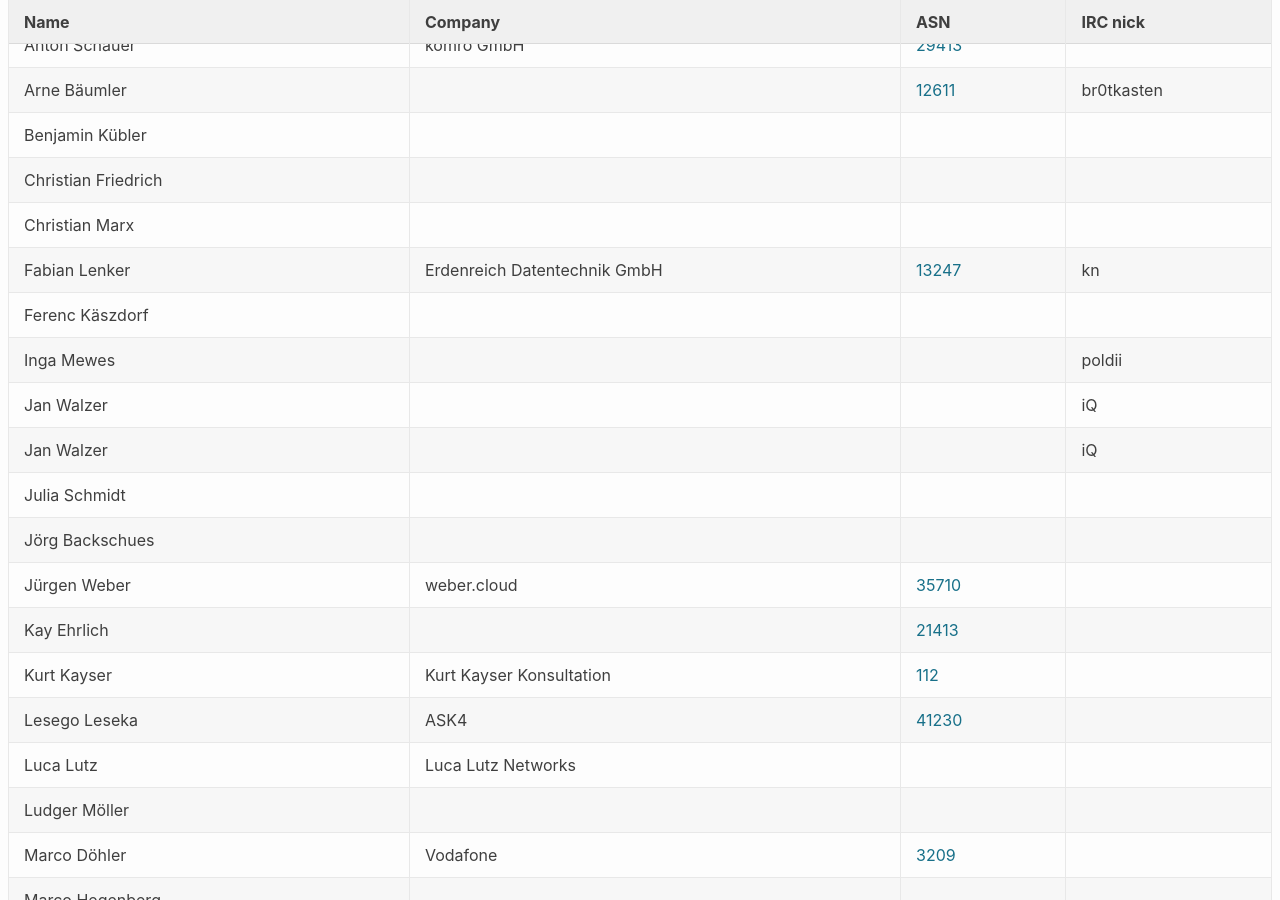
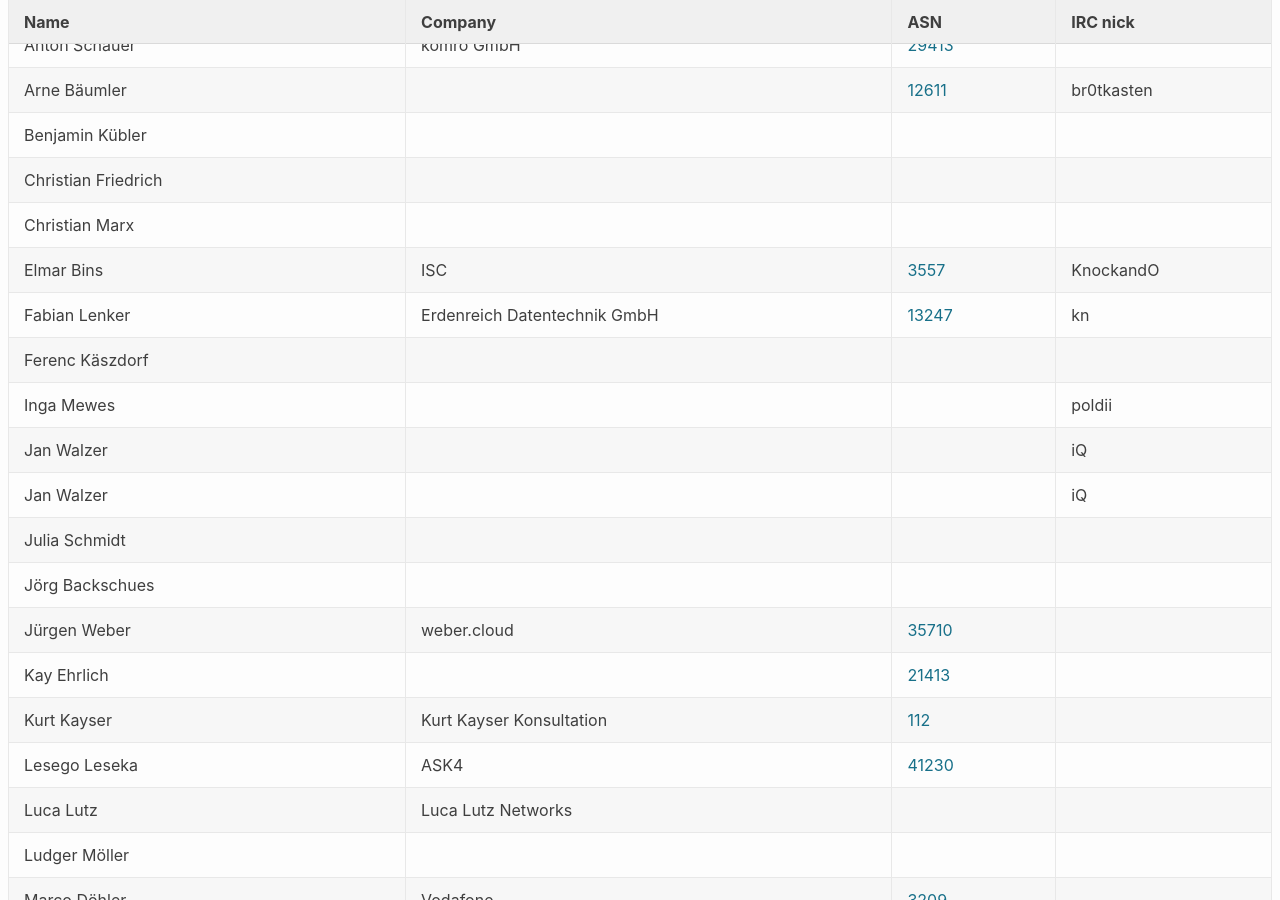
Before and after one commit to denog/pretix-attendeelist, a Jekyll site: the page built from denog15/index.md, in a window 1280 px wide and 900 px high, scrolled down 16989 px. Built offline with Jekyll 4.4.1, drawn with Linux system fonts in a browser that asks for light colours.

Commit message:
Latest data: Wed Oct 25 14:10:13 UTC 2023

```diff
--- a/_data/attendees_denog15_online.json
+++ b/_data/attendees_denog15_online.json
@@ -52,6 +52,12 @@
     "company": null,
     "irc": null,
     "asn": null
+  },
+  {
+    "name": "Elmar Bins",
+    "company": "ISC",
+    "irc": "KnockandO",
+    "asn": "3557"
   },
   {
     "name": "Fabian Lenker",
```
